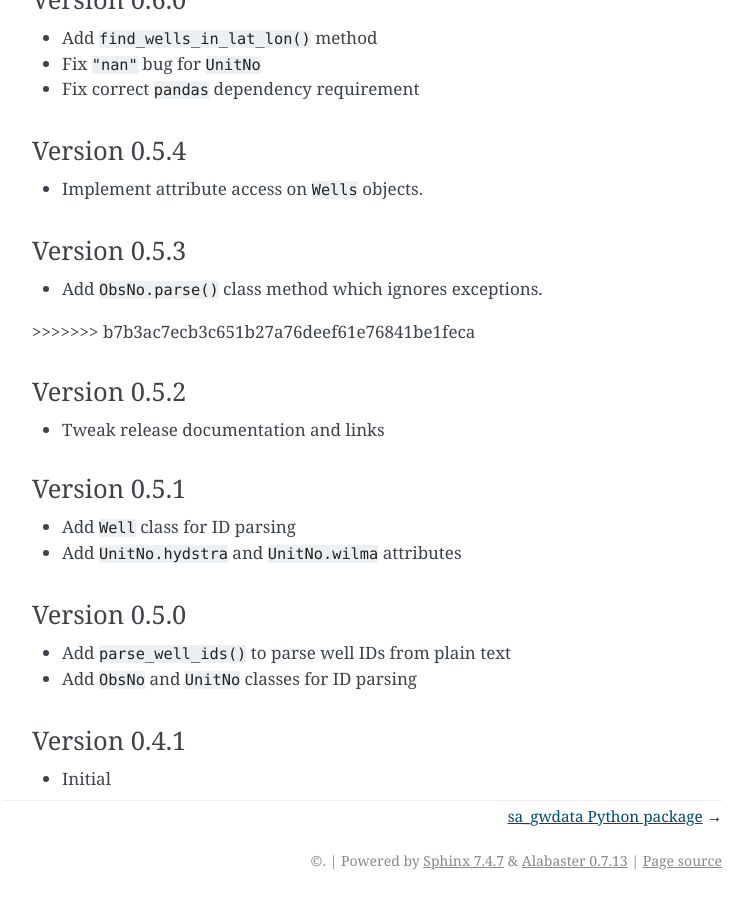
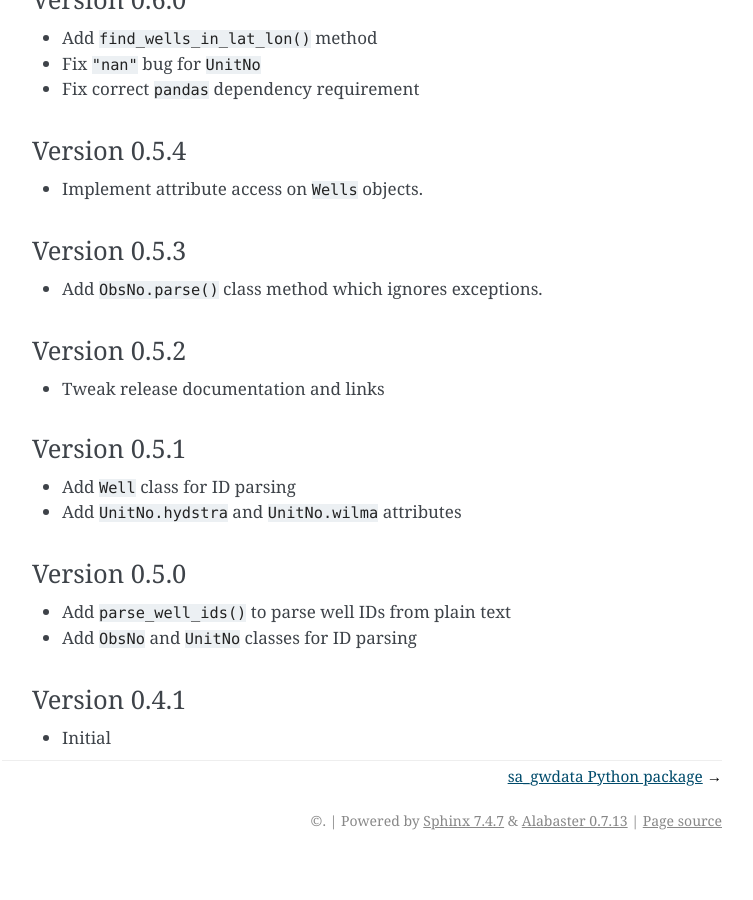
Before and after one commit to kinverarity1/python-sa-gwdata, a Sphinx documentation site: the page built from docs/source/index.rst, in a window 1280 px wide and 900 px high, scrolled down 2055 px. Shown: the whole window, without its empty margins (388-1141 px from the left). Built offline with Sphinx 7.4.7, drawn with Linux system fonts in a browser that asks for light colours; formulas are drawn with MathJax 3; after the commit the page ends 2915 px from its top, so only the background shows below that.

Commit message:
minor fix to docs

```diff
--- a/docs/source/index.rst
+++ b/docs/source/index.rst
@@ -38,7 +38,6 @@ Version 0.5.3
 ~~~~~~~~~~~~~
 
 - Add ``ObsNo.parse()`` class method  which ignores exceptions.
->>>>>>> b7b3ac7ecb3c651b27a76deef61e76841be1feca
 
 Version 0.5.2
 ~~~~~~~~~~~~~
```
